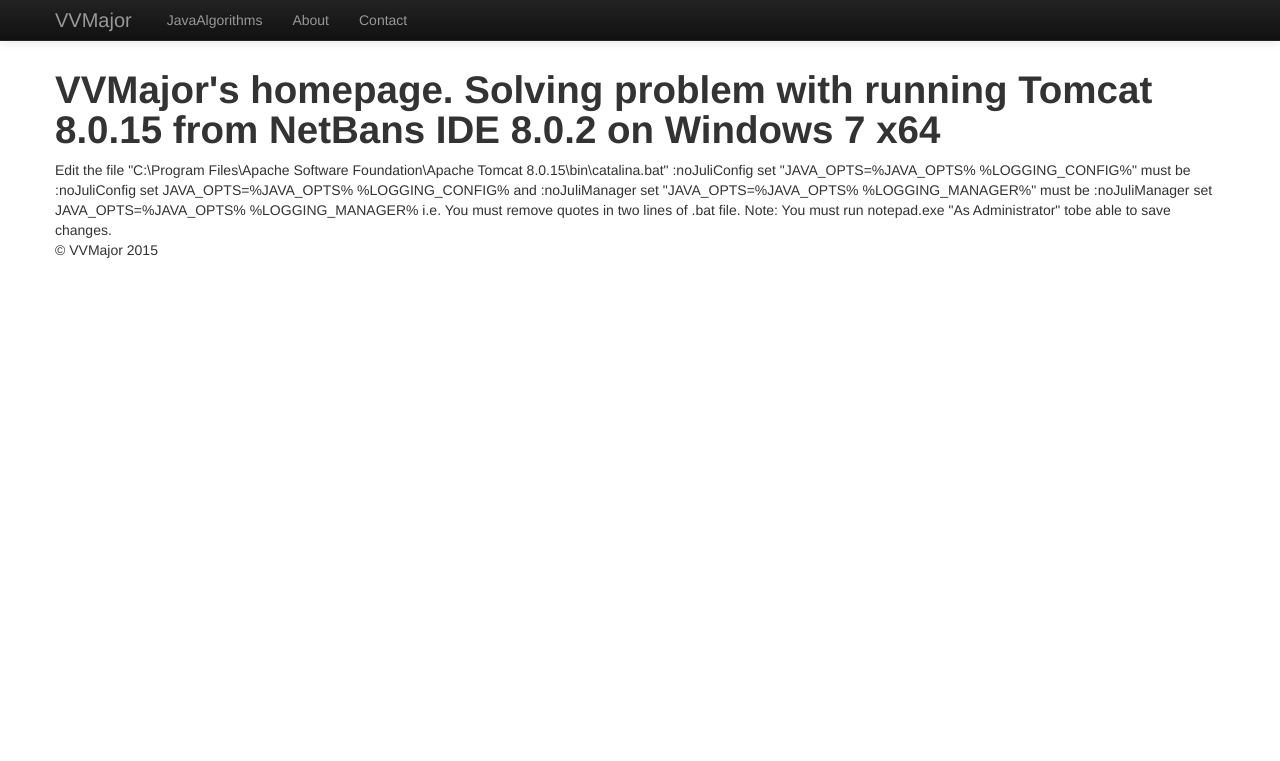
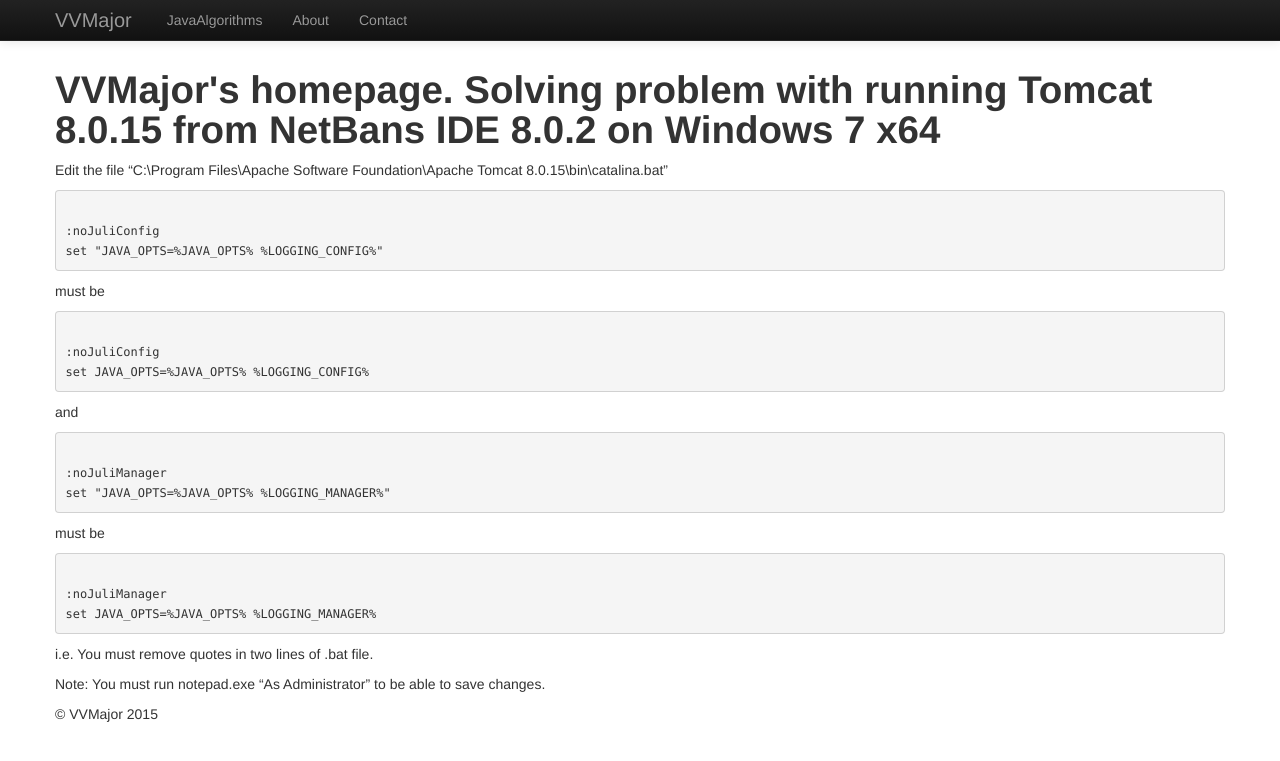
Before and after one commit to VVMajor/VVMajor.github.io, a Jekyll site: the page built from _posts/2014-03-05-Solving-problem-with-running-Tomcat-8-0-15-from-NetBans-IDE-8-0-2-on-Windows-7-x64.textile, in a window 1280 px wide. Shown: the top 761 px of the page. Built offline with Jekyll 4.4.1, drawn with Linux system fonts in a browser that asks for light colours.

Commit message:
"markdownify" templates and edited post text formatting

```diff
--- a/_layouts/page.html
+++ b/_layouts/page.html
@@ -3,6 +3,6 @@
 <h1>VVMajor: {{ page.title }}</h1>
   <p>Drive path direction: Software engineering.<br> current Style: Research Driven Development.</p>
 
-{{ content }}
+{{ content | markdownify }}
 
 {% include footer.html %}
--- a/_layouts/post.html
+++ b/_layouts/post.html
@@ -2,6 +2,6 @@
 
 <h1>VVMajor's homepage. {{ page.title }}</h1>
 
-{{ page.content }}
+{{ page.content | markdownify }}
 
 {% include footer.html %}
--- a/_posts/2014-03-05-Solving-problem-with-running-Tomcat-8-0-15-from-NetBans-IDE-8-0-2-on-Windows-7-x64.textile
+++ b/_posts/2014-03-05-Solving-problem-with-running-Tomcat-8-0-15-from-NetBans-IDE-8-0-2-on-Windows-7-x64.textile
@@ -5,23 +5,32 @@
 
 Edit the file "C:\Program Files\Apache Software Foundation\Apache Tomcat 8.0.15\bin\catalina.bat"
 
+<pre><code>
 :noJuliConfig
 set "JAVA_OPTS=%JAVA_OPTS% %LOGGING_CONFIG%"
+</code></pre>
 
 must be
 
+<pre><code>
 :noJuliConfig
 set JAVA_OPTS=%JAVA_OPTS% %LOGGING_CONFIG%
+</code></pre>
 
 and
 
+<pre><code>
 :noJuliManager
 set "JAVA_OPTS=%JAVA_OPTS% %LOGGING_MANAGER%"
+</code></pre>
 
 must be
 
+<pre><code>
 :noJuliManager
 set JAVA_OPTS=%JAVA_OPTS% %LOGGING_MANAGER%
+</code></pre>
 
 i.e. You must remove quotes in two lines of .bat file.
-Note: You must run notepad.exe "As Administrator" tobe able to save changes.
+
+Note: You must run notepad.exe "As Administrator" to be able to save changes.
```
Also changed, not shown: index.md (+3 -0 lines).
